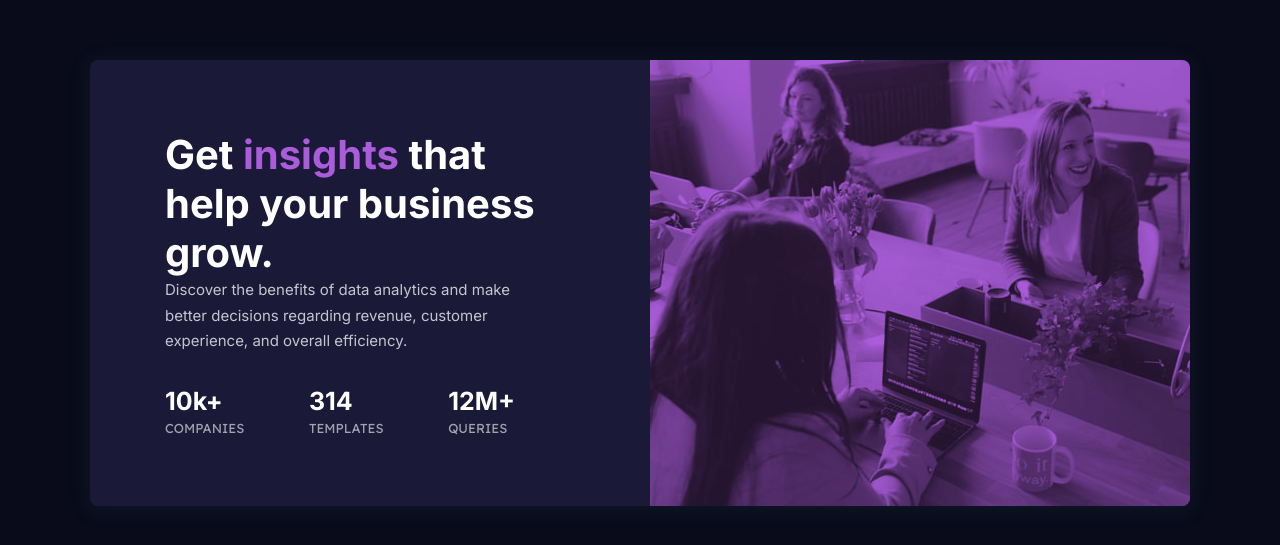
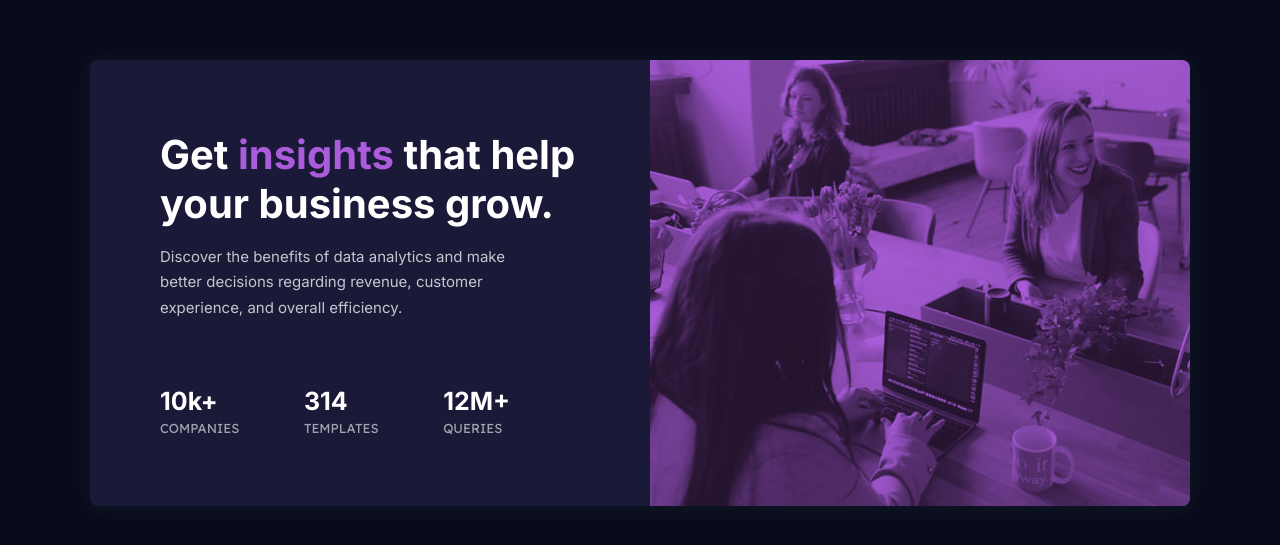
Before and after one commit to Miguel-Rabatini/stats-preview-card-component, a React (Vite) app: page / in a window 1280 px wide. Shown: the part 117-662 px from the top of the page. Built offline with nearby package versions, Linux system fonts and the light colour scheme.

Commit message:
Update StatsPreview.scss

```diff
--- a/src/pages/stats-preview/StatsPreview.scss
+++ b/src/pages/stats-preview/StatsPreview.scss
@@ -53,7 +53,7 @@
         display: flex;
         flex-direction: column;
         justify-content: space-between;
-        width: 410px;
+        width: 420px;
         height: 306px;
 
         @media only screen and (max-width: 540px) {
```
